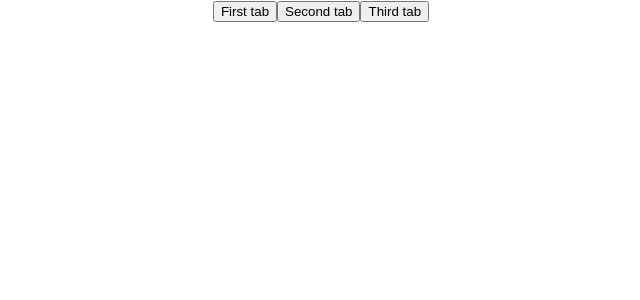
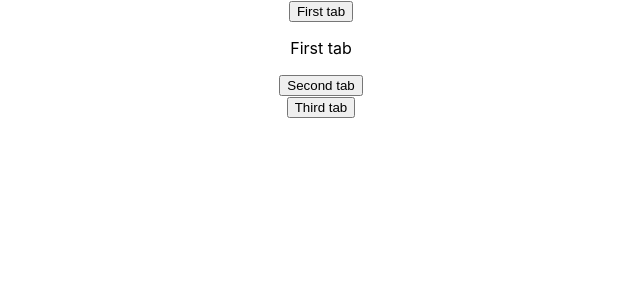
Before and after one commit to caitlin-hamilton/tab-accessible, a React (Create React App) app: page / in a window 1280 px wide. Shown: the top 300 px of the page, without its empty margins (319-959 px from the left). Built offline with nearby package versions, Linux system fonts and the light colour scheme.

Commit message:
play about

```diff
--- a/src/tab.tsx
+++ b/src/tab.tsx
@@ -10,8 +10,11 @@ interface Props {
 }
 const Tab = ({ id, index, selectedTab, title, handleChange, tabRef } : Props) => {
     return (
+<div>
       <button role="tab" onClick={() => handleChange(index)} tabIndex={selectedTab === index ? 0 : -1} ref ={tabRef}>{title}</button>
-    )
+      {selectedTab === index && <p>{title}</p>}
+      </div>
+      )
   }
 
   export default Tab
--- a/src/tabs.tsx
+++ b/src/tabs.tsx
@@ -24,11 +24,11 @@ const Tabs = () => {
         const doSomething = (event: KeyboardEvent) => {
             if(event.key === 'ArrowRight' && selectedTab < 2){
                     tabValues[selectedTab + 1].ref.current?.focus()
-                    setSelectedTab(selectedTab + 1)
+                    //setSelectedTab(selectedTab + 1)
             }
             else if(event.key === 'ArrowLeft' && selectedTab > 0){
                 tabValues[selectedTab - 1].ref.current?.focus()
-                setSelectedTab(selectedTab - 1)
+                //setSelectedTab(selectedTab - 1)
             }
         }
         document.addEventListener('keydown', doSomething)
```
